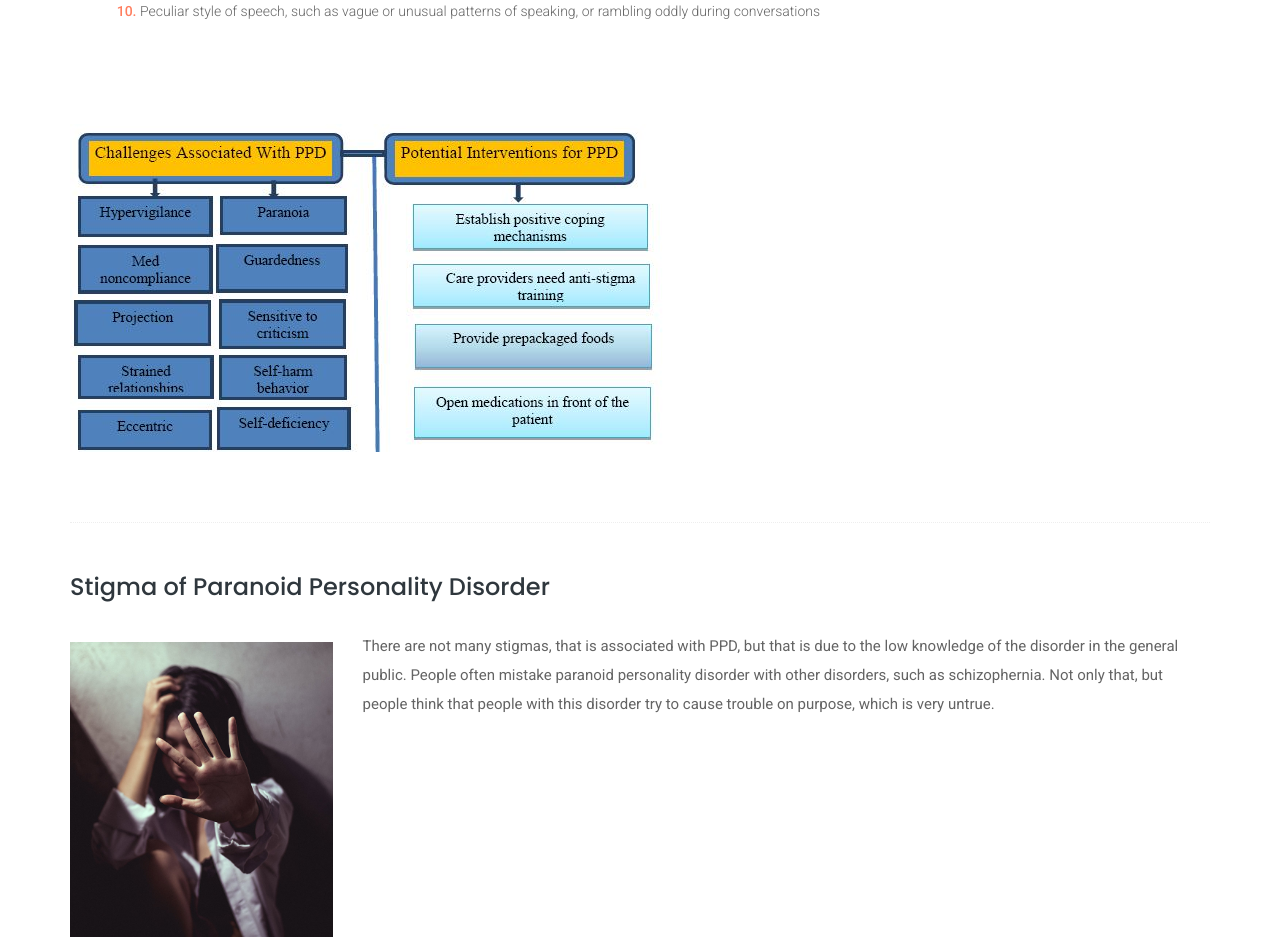
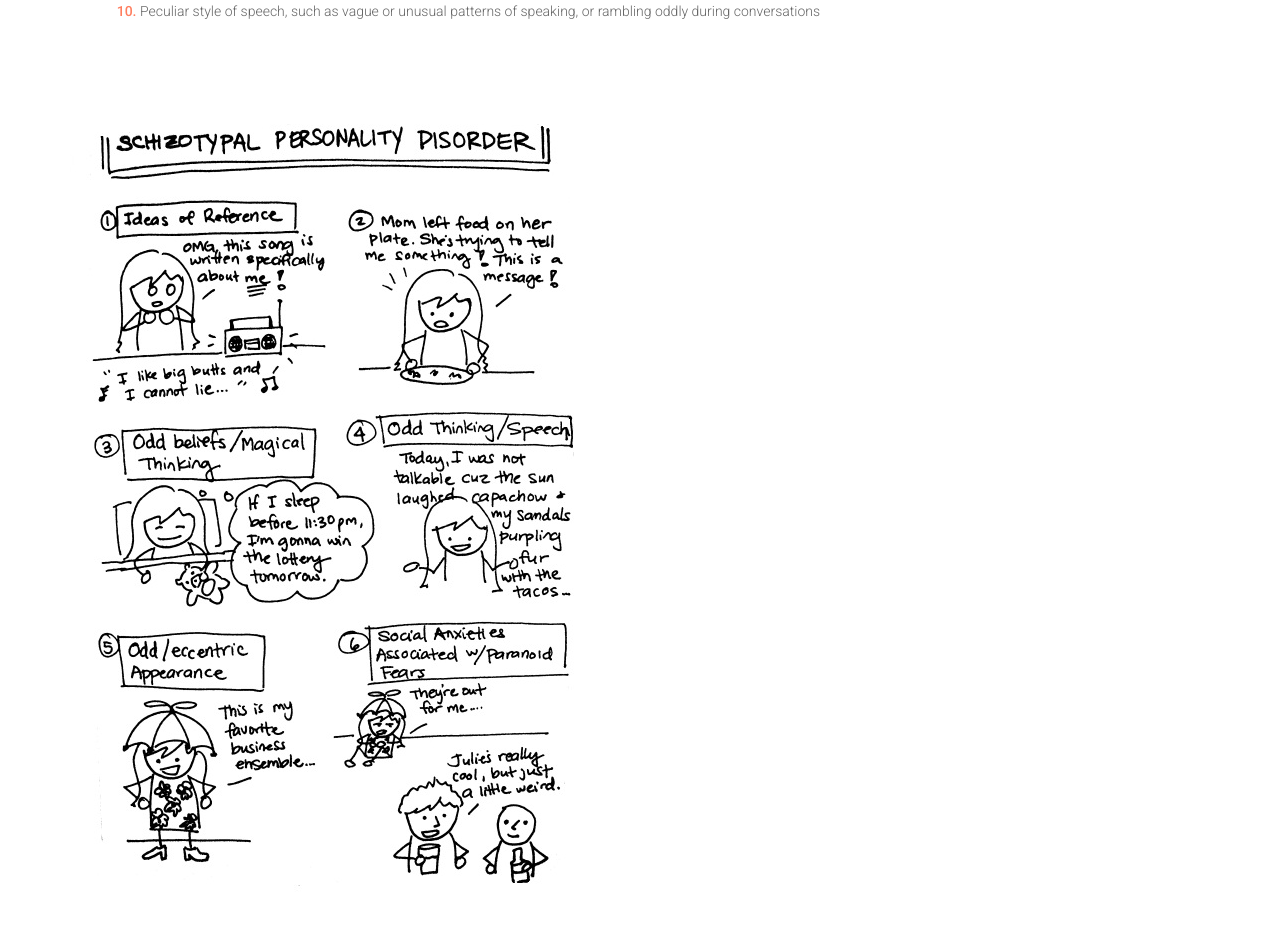
Before and after one commit to Anand-S23/stigma, a plain HTML site: page schizotypal.html in a window 1280 px wide. Shown: the part 1220-2172 px from the top of the page. Drawn offline with Linux system fonts and the light colour scheme.

Commit message:
schizotypal

```diff
--- a/schizotypal.html
+++ b/schizotypal.html
@@ -142,7 +142,7 @@
 
 						<div class="row">
 							<div class="col-md-12">
-								<img src="img/challenge.jpg">
+								<img src="img/schizotypal (1).jpg">
 							</div>
 						</div>
 
@@ -157,7 +157,7 @@
 						<h3 class="mb-30">Stigma of Paranoid Personality Disorder</h3>
 						<div class="row">
 							<div class="col-md-3">
-								<img style="margin-top: 10px;" src="img/Paranoid.jpg" alt="" class="img-fluid">
+								<img style="margin-top: 10px;" src="img/Schizotypal.jpg" alt="" class="img-fluid">
 							</div>
 							<div class="col-md-9 mt-sm-20">
 								<p> There are not many stigmas, that is associated with PPD, but that is due to the low
```
Also changed, not shown: img/Schizotypal.jpg (added), img/schizotypal (1).jpg (added).
